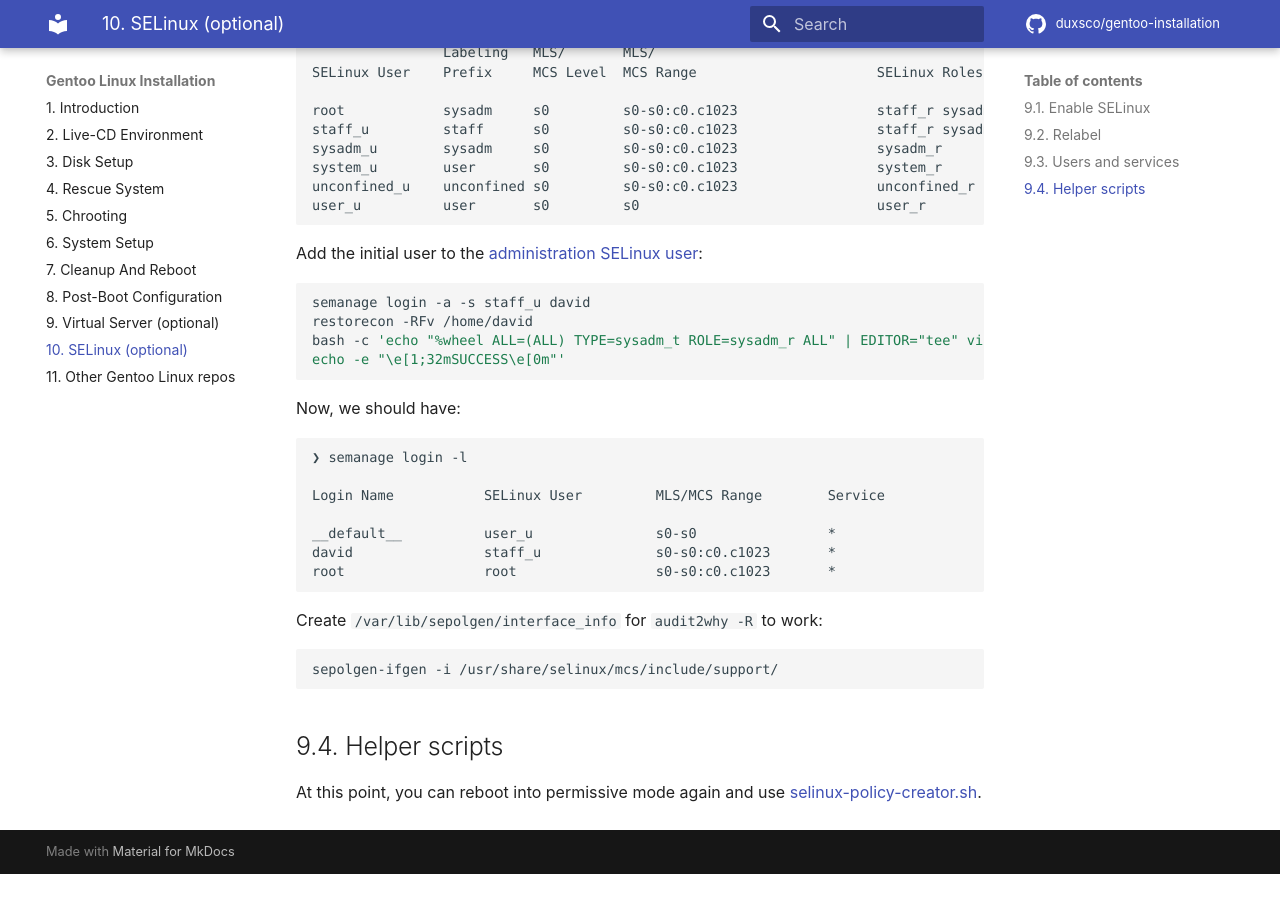
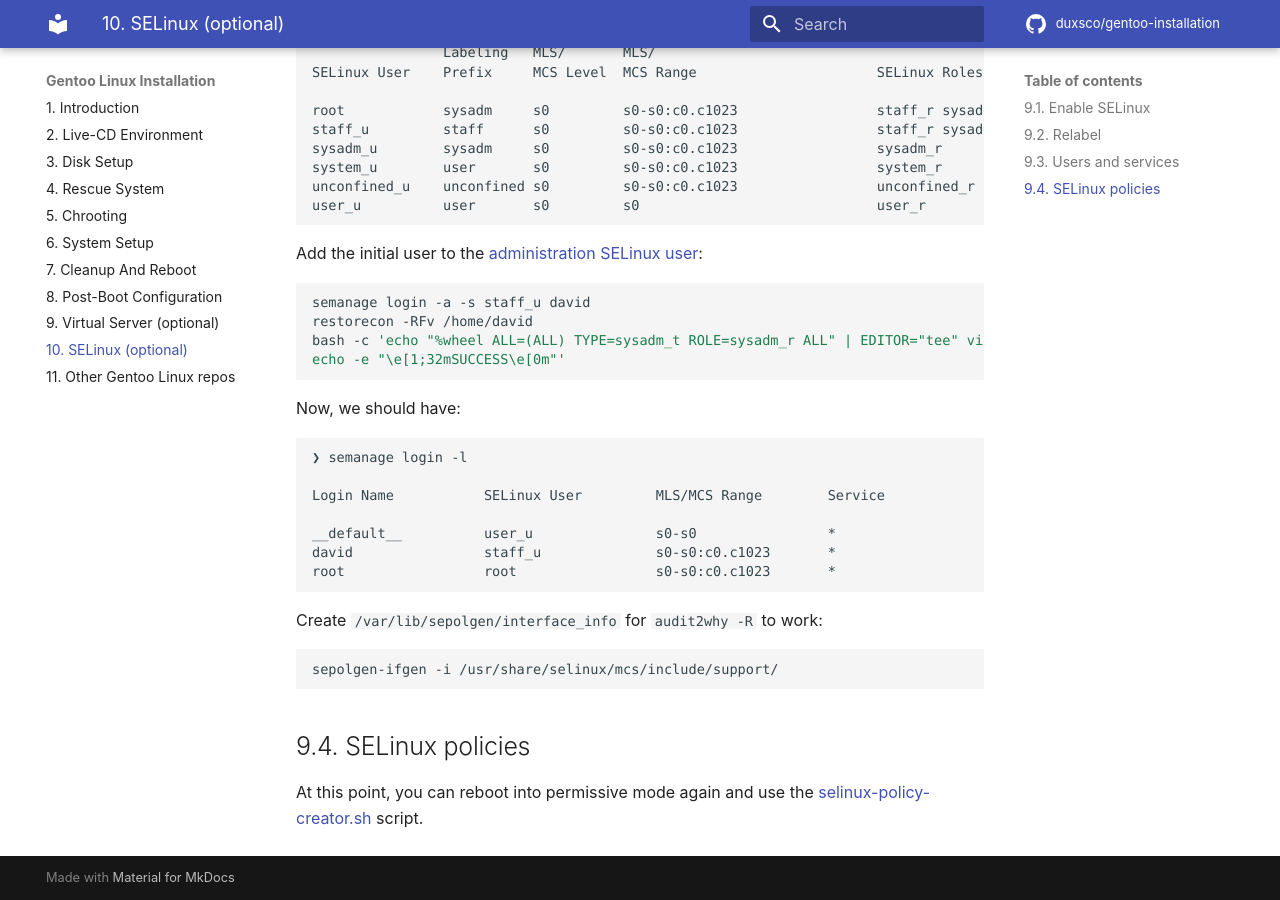
Before and after one commit to duxsco/gentoo-installation, an MkDocs documentation site: the page built from docs/selinux.md, in a window 1280 px wide and 900 px high, scrolled down 2548 px. Built offline with MkDocs 1.6.1 and Material for MkDocs 9.7.7, drawn with Linux system fonts in a browser that asks for light colours; comment, search, counter and statistics services are not loaded; before the commit the page ends 3422 px from its top, so only the background shows below that.

Commit message:
Update "9.4. SELinux policies"

````diff
--- a/docs/selinux.md
+++ b/docs/selinux.md
@@ -161,6 +161,6 @@ Create `/var/lib/sepolgen/interface_info` for `audit2why -R` to work:
 sepolgen-ifgen -i /usr/share/selinux/mcs/include/support/
 ```
 
-## 9.4. Helper scripts
+## 9.4. SELinux policies
 
-At this point, you can reboot into permissive mode again and use [selinux-policy-creator.sh](https://github.com/duxsco/selinux-policy-creator).
+At this point, you can reboot into permissive mode again and use the [selinux-policy-creator.sh](https://github.com/duxsco/selinux-policy-creator) script.
````
